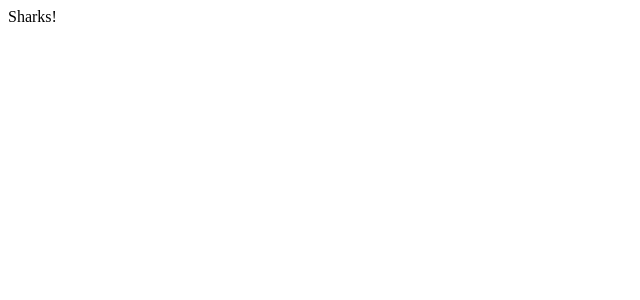
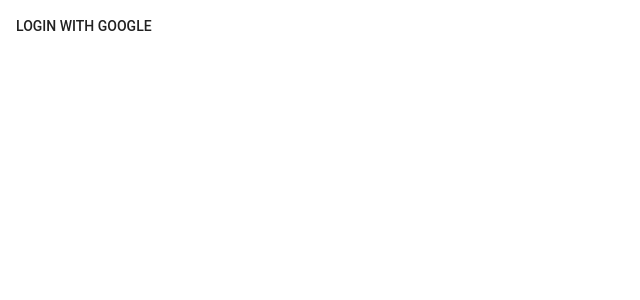
Before and after one commit to SharksMinnows/minnow, a React app: page / in a window 1280 px wide. Shown: the top 300 px of the page, without its empty margins (0-640 px from the left). Built offline with nearby package versions, Linux system fonts and the light colour scheme; the HTML template or start-up script is replaced by a standard one.

Commit message:
everything else

```diff
--- a/client/App.jsx
+++ b/client/App.jsx
@@ -1,4 +1,6 @@
 import React, { Component } from 'react';
+import Login from './components/Login.jsx'
+
 
 class App extends Component {
   constructor(props) {
@@ -6,9 +8,9 @@
   }
 
   render() {
-    return (
+    return(
       <div>
-        Sharks!
+        <Login />
       </div>
     )
   }
--- a/package.json
+++ b/package.json
@@ -33,7 +33,10 @@
     "webpack-dev-server": "^3.1.9"
   },
   "dependencies": {
+    "@material-ui/core": "^3.2.0",
     "express": "^4.16.3",
+    "passport": "^0.4.0",
+    "passport-google-oauth20": "^1.0.0",
     "react": "^16.5.2",
     "react-dom": "^16.5.2"
   }
```
Also changed, not shown: 3 other files (tests, documents, lock files or other folders).
